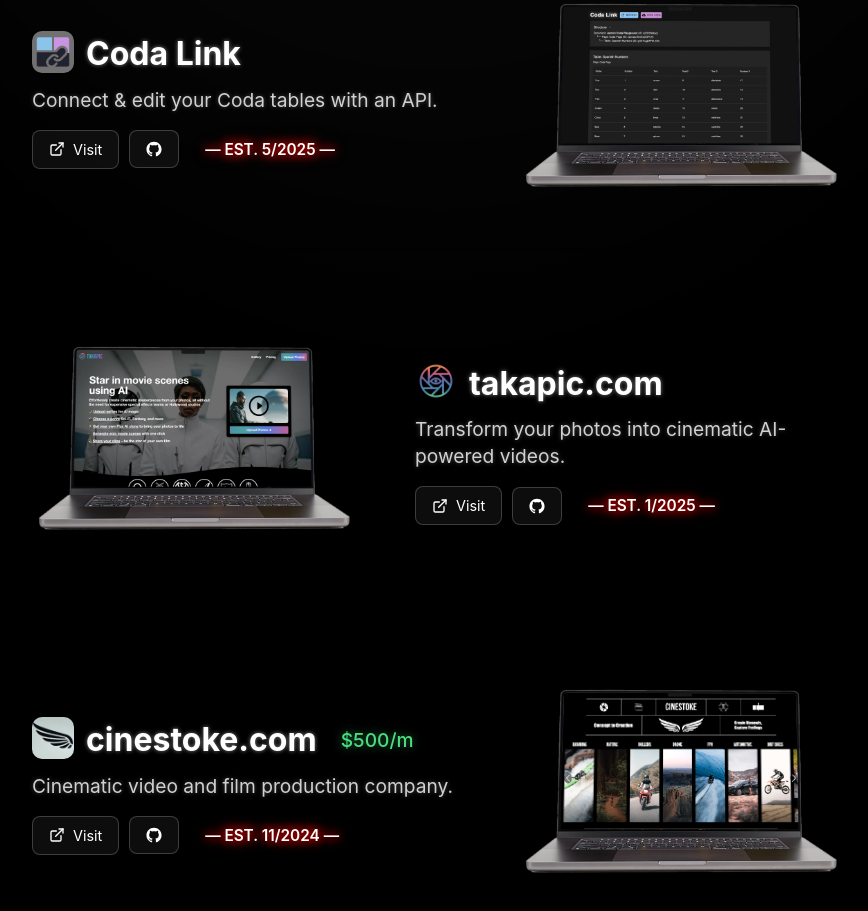
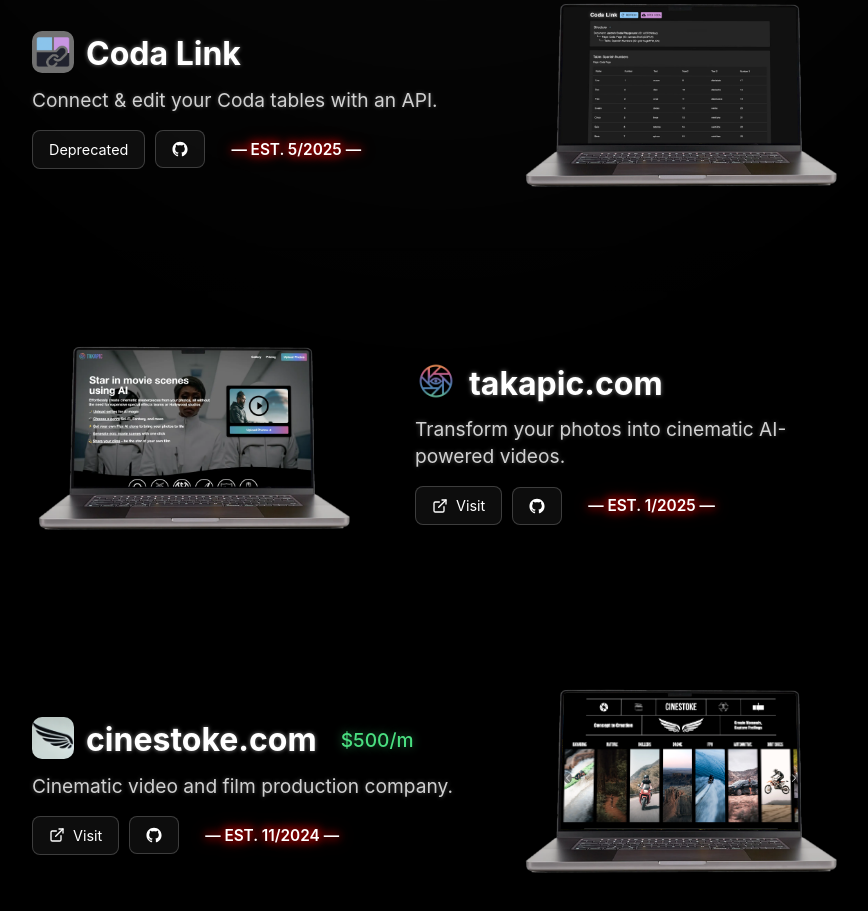
Before and after one commit to JaronWenger/PORTFOLIO, a React (Create React App) app: page / in a window 1280 px wide. Shown: the part 1040-1951 px from the top of the page, without its empty margins (203-1071 px from the left). Built offline with nearby package versions, Linux system fonts and the light colour scheme; a web font is replaced by a local one.

Commit message:
Deprecated

```diff
--- a/src/components/Even.jsx
+++ b/src/components/Even.jsx
@@ -51,13 +51,13 @@
                         onClick={handleVisitClick}
                         className={`even-button ${isDeprecated ? 'deprecated' : ''}`}
                     >
-                        {isDeprecated ? (
-                            'Deprecated'
-                        ) : (
+                        {visitLink ? (
                             <>
                                 <img src={link} alt="Link" className="link-icon" />
                                 Visit
                             </>
+                        ) : (
+                            'Deprecated'
                         )}
                     </button>
                     {githubLink && (
--- a/src/components/Odd.jsx
+++ b/src/components/Odd.jsx
@@ -65,13 +65,13 @@
                         onClick={handleVisitClick}
                         className={`odd-button ${isDeprecated ? 'deprecated' : ''}`}
                     >
-                        {isDeprecated ? (
-                            'Deprecated'
-                        ) : (
+                        {visitLink ? (
                             <>
                                 <img src={link} alt="Link" className="link-icon" />
                                 Visit
                             </>
+                        ) : (
+                            'Deprecated'
                         )}
                     </button>
                     {githubLink && (
--- a/src/index.css
+++ b/src/index.css
@@ -546,7 +546,6 @@
 
 .odd-button.deprecated,
 .even-button.deprecated {
-  width: clamp(100px, 12vw, 130px);
   background: rgba(255, 0, 0, 0.2);
   border-color: rgba(255, 0, 0, 0.5);
   color: #ff4444;
```
